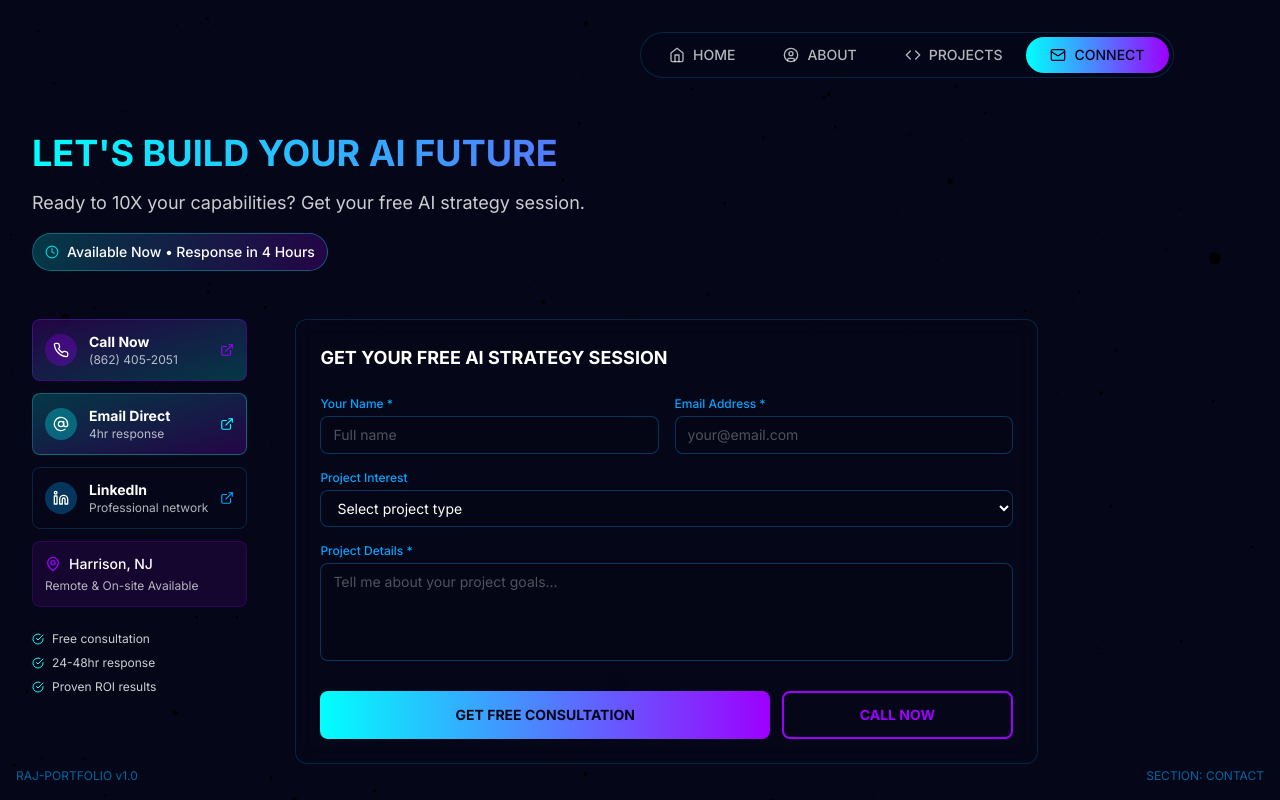
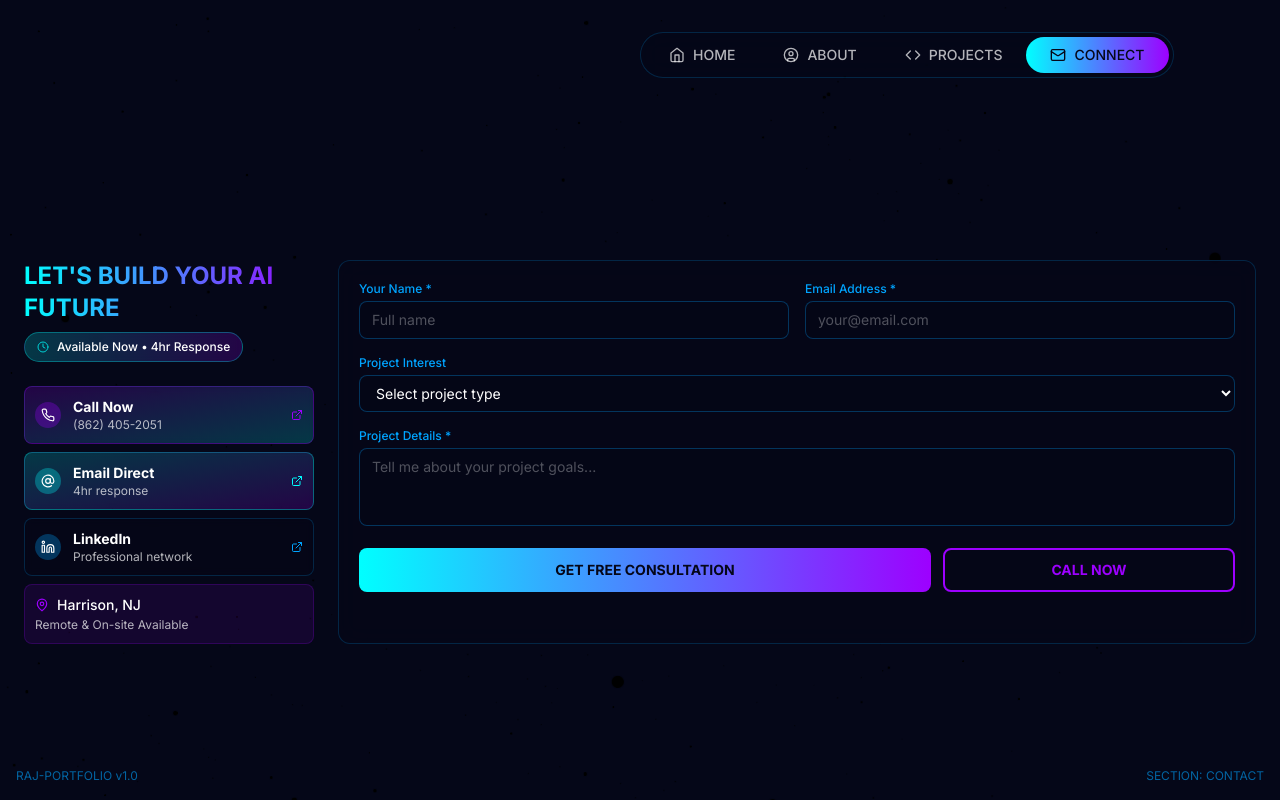
Before and after one commit to Rajbasheer/Portfolio, a React (Vite) app: page / in a window 1280 px wide. Both pictures are taken after a click on the button "CONNECT". Built offline with nearby package versions, Linux system fonts and the light colour scheme.

Commit message:
Optimize Contact section layout

```diff
--- a/src/components/sections/ContactSection.tsx
+++ b/src/components/sections/ContactSection.tsx
@@ -34,76 +34,69 @@ const ContactSection = () => {
   return (
     <motion.section
       ref={ref}
-      className="min-h-screen flex items-center justify-center p-4 md:p-8 pt-24 md:pt-32"
+      className="h-screen flex items-center justify-center p-4 md:p-6 pt-24 md:pt-32"
       initial={{ opacity: 0 }}
       animate={isInView ? { opacity: 1 } : { opacity: 0 }}
       transition={{ duration: 0.8 }}
     >
       <div className="w-full max-w-7xl">
-        {/* Header */}
+        <div className="grid grid-cols-1 lg:grid-cols-12 gap-6">
+          {/* Left Column - Header and Quick Connect */}
+          <div className="lg:col-span-3 space-y-6">
             <motion.div
-          className="text-left mb-12"
-          initial={{ y: -30, opacity: 0 }}
-          animate={isInView ? { y: 0, opacity: 1 } : { y: -30, opacity: 0 }}
+              initial={{ opacity: 0, y: -20 }}
+              animate={isInView ? { opacity: 1, y: 0 } : { opacity: 0, y: -20 }}
               transition={{ duration: 0.5 }}
             >
-          <h2 className="text-xl md:text-3xl lg:text-4xl font-bold mb-4 bg-gradient-to-r from-neon-cyan to-neon-purple text-transparent bg-clip-text">
+              <h2 className="text-xl md:text-2xl font-bold mb-2 bg-gradient-to-r from-neon-cyan to-neon-purple text-transparent bg-clip-text">
                 LET'S BUILD YOUR AI FUTURE
               </h2>
-          <p className="text-base md:text-lg text-white/80 max-w-2xl">
-            Ready to 10X your capabilities? Get your free AI strategy session.
-          </p>
-
-          <div className="inline-flex items-center gap-2 bg-gradient-to-r from-neon-cyan/20 to-neon-purple/20 backdrop-blur-sm border border-neon-cyan/30 rounded-full px-3 py-2 mt-4">
-            <Clock size={14} className="text-neon-cyan animate-pulse" />
-            <span className="text-xs md:text-sm text-white font-medium">Available Now • Response in 4 Hours</span>
+              <div className="inline-flex items-center gap-2 bg-gradient-to-r from-neon-cyan/20 to-neon-purple/20 backdrop-blur-sm border border-neon-cyan/30 rounded-full px-3 py-1.5">
+                <Clock size={12} className="text-neon-cyan animate-pulse" />
+                <span className="text-xs text-white font-medium">Available Now • 4hr Response</span>
               </div>
             </motion.div>
 
-        {/* Main Content Grid */}
-        <div className="grid grid-cols-1 lg:grid-cols-12 gap-8 lg:gap-12">
-          {/* Left Column - Quick Connect */}
+            {/* Quick Connect */}
             <motion.div
-            className="lg:col-span-3 space-y-6"
-            initial={{ opacity: 0, x: -30 }}
-            animate={isInView ? { opacity: 1, x: 0 } : { opacity: 0, x: -30 }}
+              className="space-y-2"
+              initial={{ opacity: 0, x: -20 }}
+              animate={isInView ? { opacity: 1, x: 0 } : { opacity: 0, x: -20 }}
               transition={{ duration: 0.6, delay: 0.2 }}
             >
-            {/* Quick Connect Cards */}
-            <div className="grid grid-cols-1 gap-3">
               <motion.a
                 href="tel:+18624052051"
-                className="block p-3 bg-gradient-to-br from-neon-purple/20 to-neon-cyan/20 backdrop-blur-sm border border-neon-purple/30 rounded-lg hover:border-neon-purple/50 transition-all duration-300 group"
+                className="block p-2.5 bg-gradient-to-br from-neon-purple/20 to-neon-cyan/20 backdrop-blur-sm border border-neon-purple/30 rounded-lg hover:border-neon-purple/50 transition-all duration-300 group"
                 whileHover={{ scale: 1.02 }}
                 whileTap={{ scale: 0.98 }}
               >
                 <div className="flex items-center gap-3">
-                  <div className="p-2 bg-neon-purple/30 rounded-full">
-                    <Phone size={16} className="text-white" />
+                  <div className="p-1.5 bg-neon-purple/30 rounded-full">
+                    <Phone size={14} className="text-white" />
                   </div>
                   <div className="flex-1">
                     <div className="text-white font-semibold text-sm">Call Now</div>
                     <div className="text-xs text-white/70">(862) 405-2051</div>
                   </div>
-                  <ExternalLink size={14} className="text-neon-purple" />
+                  <ExternalLink size={12} className="text-neon-purple" />
                 </div>
               </motion.a>
 
               <motion.a
                 href="mailto:mrajbasheer@gmail.com"
-                className="block p-3 bg-gradient-to-br from-neon-cyan/20 to-neon-purple/20 backdrop-blur-sm border border-neon-cyan/30 rounded-lg hover:border-neon-cyan/50 transition-all duration-300 group"
+                className="block p-2.5 bg-gradient-to-br from-neon-cyan/20 to-neon-purple/20 backdrop-blur-sm border border-neon-cyan/30 rounded-lg hover:border-neon-cyan/50 transition-all duration-300 group"
                 whileHover={{ scale: 1.02 }}
                 whileTap={{ scale: 0.98 }}
               >
                 <div className="flex items-center gap-3">
-                  <div className="p-2 bg-neon-cyan/30 rounded-full">
-                    <AtSign size={16} className="text-white" />
+                  <div className="p-1.5 bg-neon-cyan/30 rounded-full">
+                    <AtSign size={14} className="text-white" />
                   </div>
                   <div className="flex-1">
                     <div className="text-white font-semibold text-sm">Email Direct</div>
                     <div className="text-xs text-white/70">4hr response</div>
                   </div>
-                  <ExternalLink size={14} className="text-neon-cyan" />
+                  <ExternalLink size={12} className="text-neon-cyan" />
                 </div>
               </motion.a>
 
@@ -111,51 +104,39 @@ const ContactSection = () => {
                 href="https://linkedin.com/in/rajbasheerbaig-mogal/"
                 target="_blank"
                 rel="noopener noreferrer"
-                className="block p-3 bg-deep-space/40 backdrop-blur-sm border border-neon-blue/20 rounded-lg hover:border-neon-blue/40 transition-all duration-300 group"
+                className="block p-2.5 bg-deep-space/40 backdrop-blur-sm border border-neon-blue/20 rounded-lg hover:border-neon-blue/40 transition-all duration-300 group"
                 whileHover={{ scale: 1.02 }}
                 whileTap={{ scale: 0.98 }}
               >
                 <div className="flex items-center gap-3">
-                  <div className="p-2 bg-neon-blue/30 rounded-full">
-                    <Linkedin size={16} className="text-white" />
+                  <div className="p-1.5 bg-neon-blue/30 rounded-full">
+                    <Linkedin size={14} className="text-white" />
                   </div>
                   <div className="flex-1">
                     <div className="text-white font-semibold text-sm">LinkedIn</div>
                     <div className="text-xs text-white/70">Professional network</div>
                   </div>
-                  <ExternalLink size={14} className="text-neon-blue" />
+                  <ExternalLink size={12} className="text-neon-blue" />
                 </div>
               </motion.a>
 
-              <div className="p-3 bg-neon-purple/10 rounded-lg border border-neon-purple/20">
-                <div className="flex items-center gap-2 mb-1">
-                  <MapPin size={16} className="text-neon-purple" />
+              <div className="p-2.5 bg-neon-purple/10 rounded-lg border border-neon-purple/20">
+                <div className="flex items-center gap-2">
+                  <MapPin size={14} className="text-neon-purple" />
                   <span className="text-white font-medium text-sm">Harrison, NJ</span>
                 </div>
-                <div className="text-xs text-white/70">Remote & On-site Available</div>
-              </div>
-            </div>
-
-            {/* Benefits */}
-            <div className="grid grid-cols-1 gap-2">
-              {['Free consultation', '24-48hr response', 'Proven ROI results'].map((benefit, index) => (
-                <div key={index} className="flex items-center gap-2 text-xs text-white/80">
-                  <CheckCircle size={12} className="text-neon-cyan" />
-                  <span>{benefit}</span>
-                </div>
-              ))}
+                <div className="text-xs text-white/70 mt-0.5">Remote & On-site Available</div>
               </div>
             </motion.div>
+          </div>
 
           {/* Right Column - Form */}
           <motion.div
-            className="lg:col-span-9 bg-deep-space/80 backdrop-blur-md border border-neon-blue/20 rounded-xl p-6"
-            initial={{ opacity: 0, x: 30 }}
-            animate={isInView ? { opacity: 1, x: 0 } : { opacity: 0, x: 30 }}
+            className="lg:col-span-9 bg-deep-space/80 backdrop-blur-md border border-neon-blue/20 rounded-xl p-5"
+            initial={{ opacity: 0, x: 20 }}
+            animate={isInView ? { opacity: 1, x: 0 } : { opacity: 0, x: 20 }}
             transition={{ duration: 0.6, delay: 0.4 }}
           >
-            <h3 className="text-lg font-bold text-white mb-6">GET YOUR FREE AI STRATEGY SESSION</h3>
-
             <form onSubmit={handleSubmit} className="space-y-4">
               <div className="grid grid-cols-1 md:grid-cols-2 gap-4">
                 <div>
@@ -210,17 +191,17 @@ const ContactSection = () => {
                   name="message"
                   value={formState.message}
                   onChange={handleChange}
-                  rows={4}
+                  rows={3}
                   className="w-full bg-deep-space/60 border border-neon-blue/30 rounded-lg px-3 py-2 text-sm text-white placeholder-white/30 focus:outline-none focus:ring-2 focus:ring-neon-cyan/50 resize-none"
                   placeholder="Tell me about your project goals..."
                   required
                 />
               </div>
 
-              <div className="flex flex-col sm:flex-row gap-3 pt-2">
+              <div className="flex flex-col sm:flex-row gap-3">
                 <motion.button
                   type="submit"
-                  className="flex-1 bg-gradient-to-r from-neon-cyan to-neon-purple px-4 py-3 rounded-lg text-deep-space font-bold text-sm"
+                  className="flex-1 bg-gradient-to-r from-neon-cyan to-neon-purple px-4 py-2.5 rounded-lg text-deep-space font-bold text-sm"
                   whileHover={{ scale: 1.02 }}
                   whileTap={{ scale: 0.98 }}
                   disabled={formStatus === 'submitting'}
@@ -232,7 +213,7 @@ const ContactSection = () => {
 
                 <motion.a
                   href="tel:+18624052051"
-                  className="sm:w-1/3 text-center px-4 py-3 rounded-lg border-2 border-neon-purple text-neon-purple hover:bg-neon-purple/10 transition-all duration-300 font-bold text-sm"
+                  className="sm:w-1/3 text-center px-4 py-2.5 rounded-lg border-2 border-neon-purple text-neon-purple hover:bg-neon-purple/10 transition-all duration-300 font-bold text-sm"
                   whileHover={{ scale: 1.02 }}
                   whileTap={{ scale: 0.98 }}
                 >
@@ -244,7 +225,7 @@ const ContactSection = () => {
                 <motion.div
                   initial={{ opacity: 0, y: 20 }}
                   animate={{ opacity: 1, y: 0 }}
-                  className="mt-3 p-3 bg-neon-cyan/20 border border-neon-cyan/40 rounded-lg"
+                  className="p-3 bg-neon-cyan/20 border border-neon-cyan/40 rounded-lg"
                 >
                   <div className="flex items-center gap-2">
                     <CheckCircle size={14} className="text-neon-cyan" />
```
Lines whose indentation alone changed are shown as unchanged.
